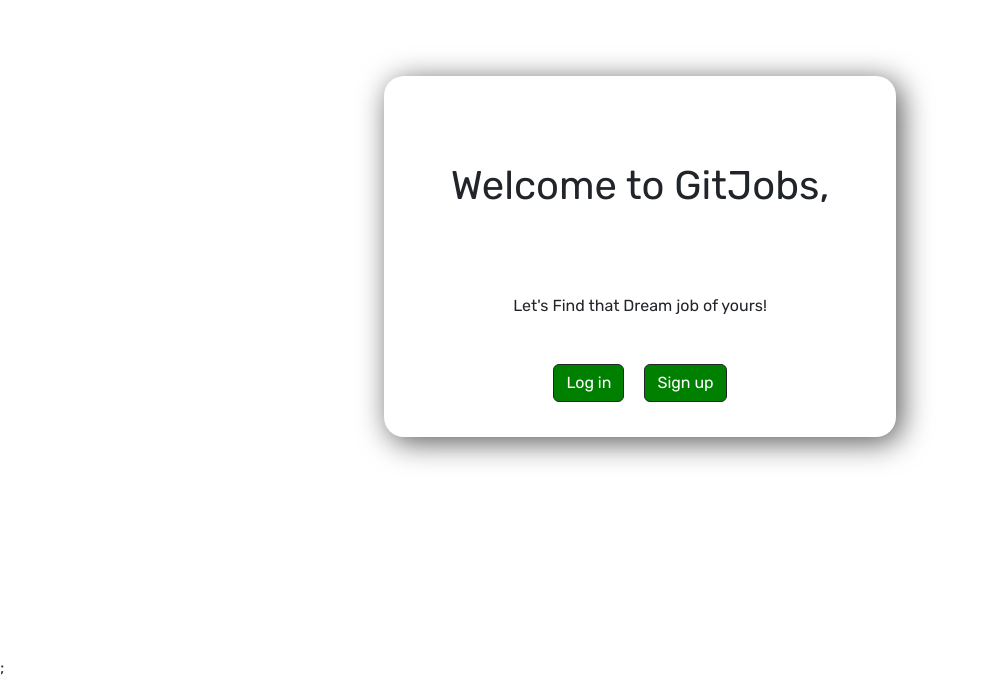
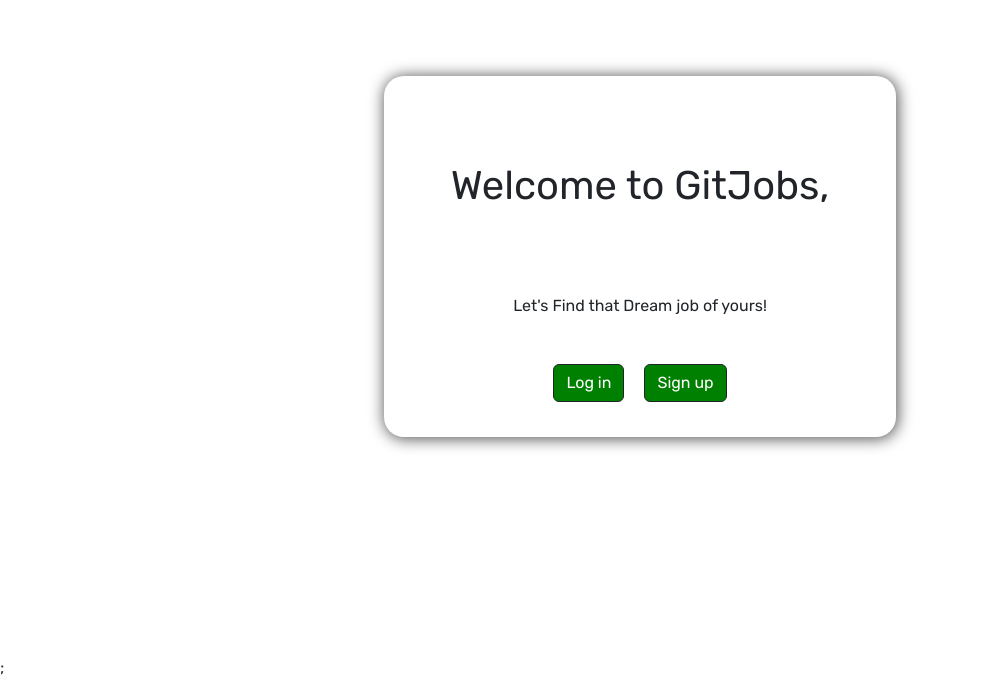
Before and after one commit to Group4-finalPoject/project_job_board, a React (Create React App) app in the folder client/: page / in a window 1280 px wide. Shown: the part 144-824 px from the top of the page, without its empty margins (0-984 px from the left). Built offline with nearby package versions, Linux system fonts and the light colour scheme.

Commit message:
shadows adjusted

```diff
--- a/client/src/index.css
+++ b/client/src/index.css
@@ -35,7 +35,7 @@
   align-items: center;
   border-radius: 20px;
   width: 40%;
-  box-shadow:  5px 5px 30px rgb(86, 86, 86);
+  box-shadow:  1px 1px 15px 1px rgb(86, 86, 86);
   background: none;
   border-radius: 20px;
   height: auto;
```
